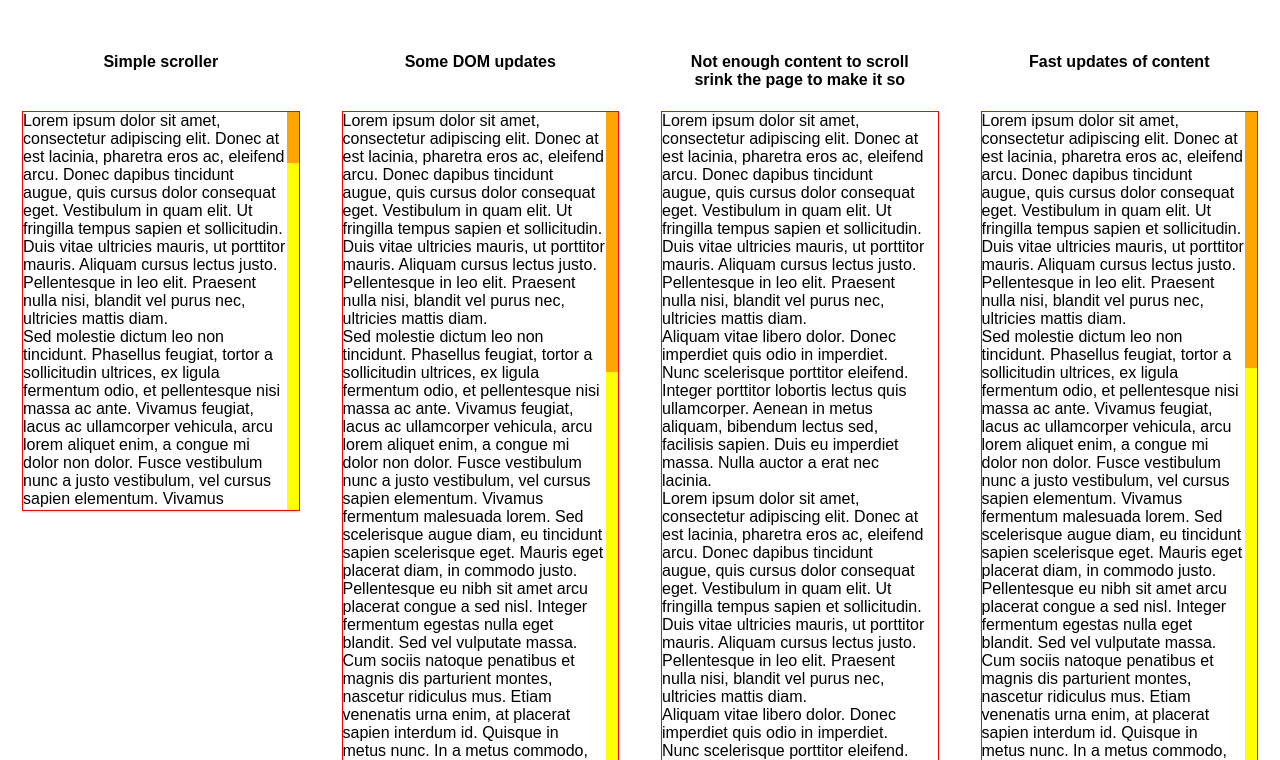
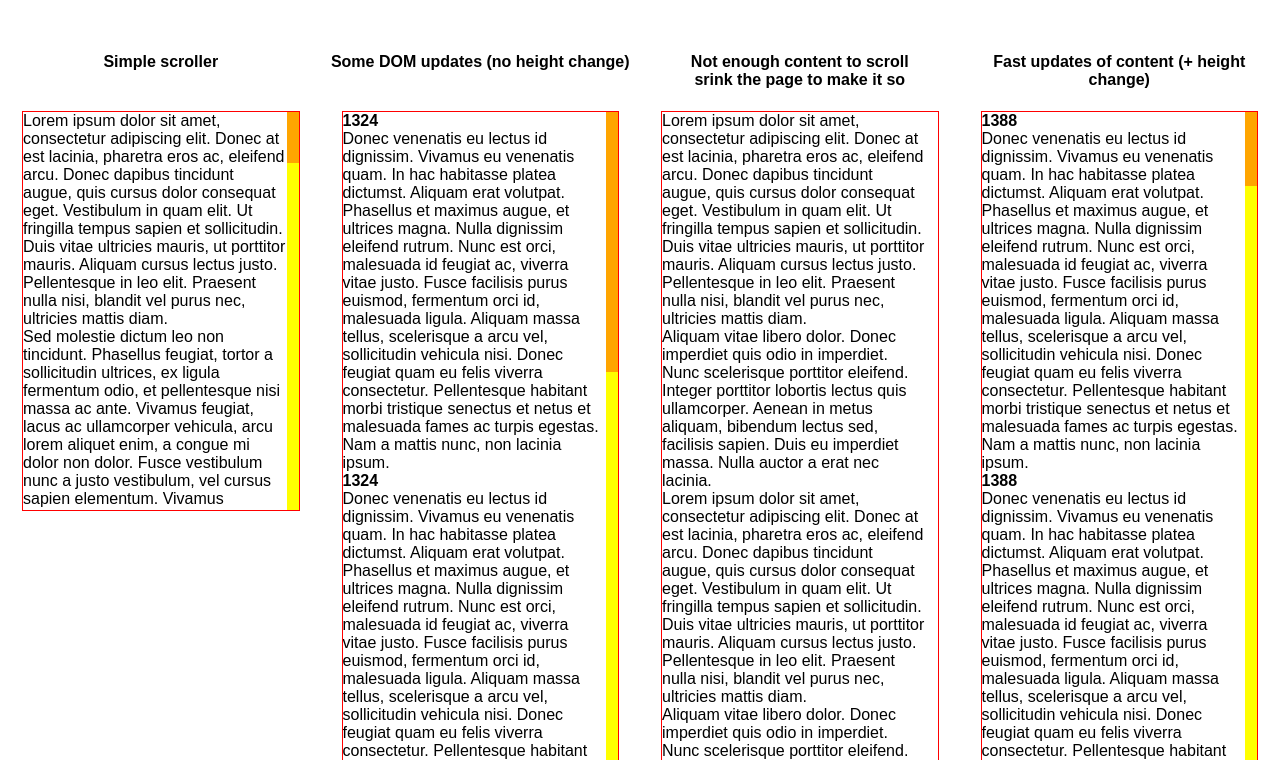
Before and after one commit to mchaov/CustomScrollbar, a plain HTML site: page index.html in a window 1280 px wide. Shown: the part 40-800 px from the top of the page. Drawn offline with Linux system fonts and the light colour scheme.

Commit message:
updated demo

```diff
--- a/index.html
+++ b/index.html
@@ -47,9 +47,9 @@
         <table>
             <tr>
                 <th>Simple scroller</th>
-                <th>Some DOM updates</th>
+                <th>Some DOM updates (no height change)</th>
                 <th>Not enough content to scroll <br /> srink the page to make it so</th>
-                <th>Fast updates of content</th>
+                <th>Fast updates of content (+ height change)</th>
             </tr>
             <tr>
                 <td>
@@ -225,8 +225,8 @@
 
             sc4 = new CustomScrollbar( document.getElementById( "content4" ) );
 
-            // int = setInterval(testContent, 10);
-            // int2 = setInterval(testContent2, 10);
+            int = setInterval(testContent, 1000);
+            int2 = setInterval(testContent2, 350);
         }
 
         document.addEventListener( "DOMContentLoaded", domLoaded );
```
